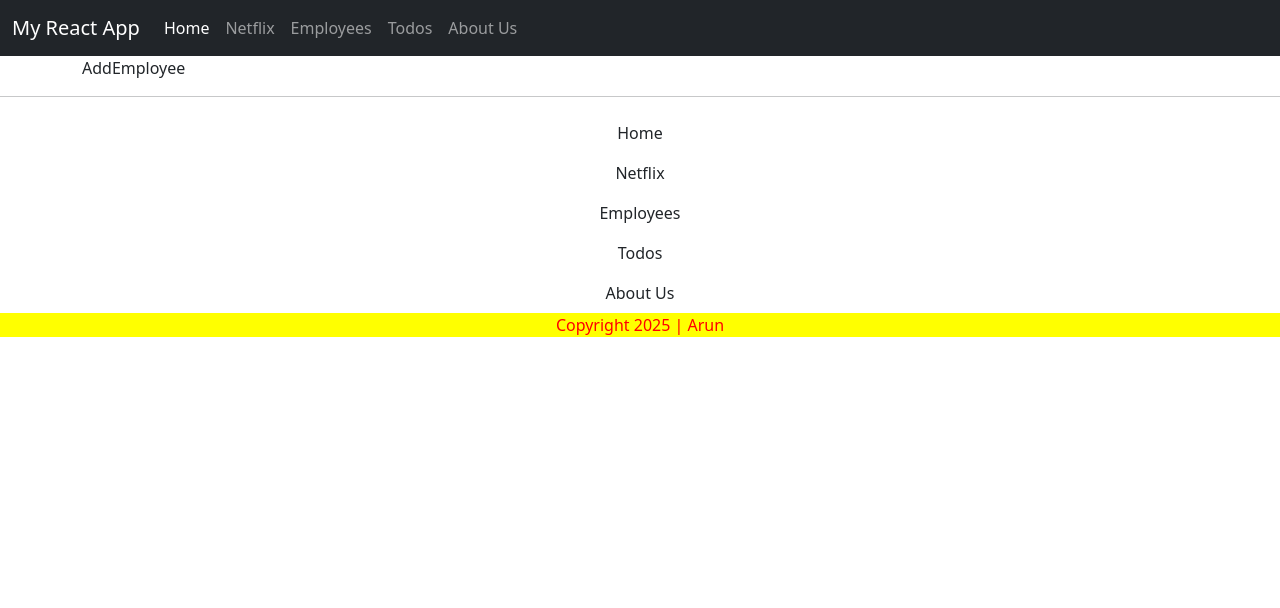
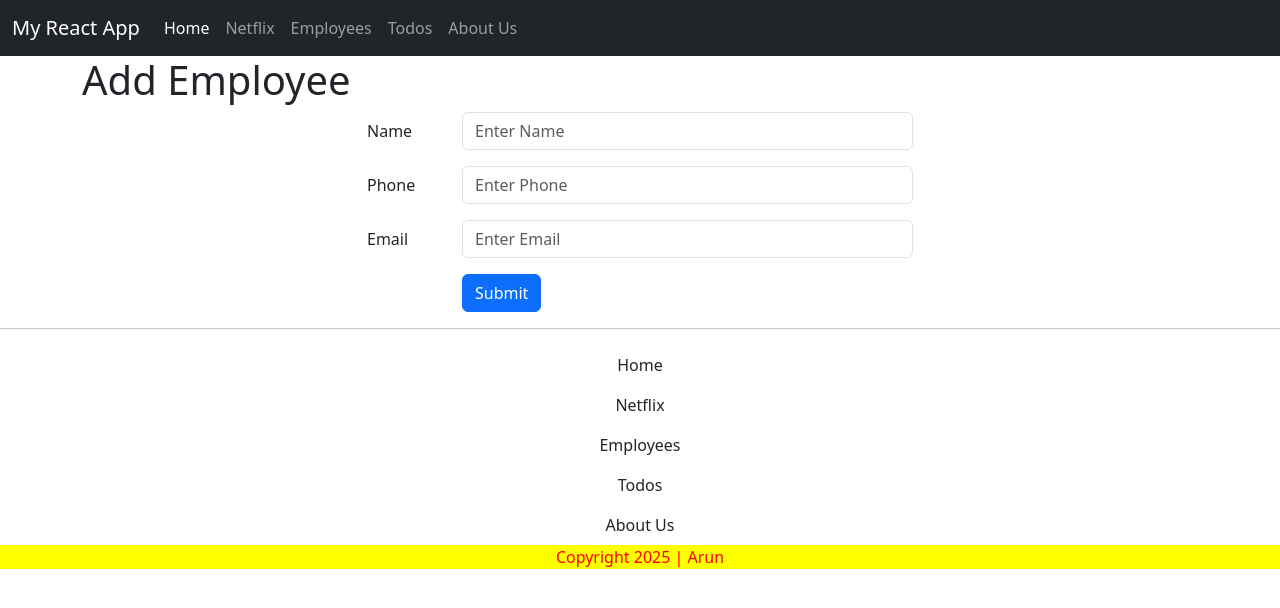
Before and after one commit to arunprabu/my-react-app-mar-2025, a React (Vite) app: page /employees/add in a window 1280 px wide. Shown: the top 608 px of the page. Built offline with nearby package versions, Linux system fonts and the light colour scheme.

Commit message:
updated with react hook form

```diff
--- a/package.json
+++ b/package.json
@@ -10,8 +10,10 @@
     "preview": "vite preview"
   },
   "dependencies": {
+    "axios": "^1.9.0",
     "react": "^18.3.1",
     "react-dom": "^18.3.1",
+    "react-hook-form": "^7.56.1",
     "react-router-dom": "^7.5.1"
   },
   "devDependencies": {
--- a/src/components/employees/AddEmployee.tsx
+++ b/src/components/employees/AddEmployee.tsx
@@ -1,6 +1,64 @@
+import axios from "axios";
+import { useState } from "react";
+import { useForm } from "react-hook-form";
+
 const AddEmployee = () => {
+  const { register, handleSubmit} = useForm();
+  const [isSaved, setIsSaved] = useState(false);
+
+  const handleAddEmployee = (formData: any) => { // collect the form data
+    console.log(formData);
+    // let's submit the form data
+
+    // 1. What's the REST API URL? https://jsonplaceholder.typicode.com/users
+    // 2. What's the HTTP Method? POST
+    // 3. What's the REST API Client tool? axios
+    axios.post("https://jsonplaceholder.typicode.com/users", formData)
+      .then( (res) => {
+        console.log(res);
+        setIsSaved(true);
+      })
+  }
+
   return (
-    <div>AddEmployee</div>
+    <div className="row">
+      <div className="col-md-12">
+        <h1>Add Employee</h1>
+      </div>
+
+      <form className="col-md-6 offset-md-3" onSubmit={handleSubmit(handleAddEmployee)}>
+        <div className="form-group row mb-3">
+          <label htmlFor="nameInput" className="col-sm-2 col-form-label">Name</label>
+          <div className="col-sm-10">
+            <input type="text" className="form-control" id="nameInput" placeholder="Enter Name" {...register("employeeName")} />
+          </div>
+        </div>
+        <div className="form-group row mb-3">
+          <label htmlFor="phoneInput" className="col-sm-2 col-form-label">Phone</label>
+          <div className="col-sm-10">
+            <input type="text" className="form-control" placeholder="Enter Phone" id="phoneInput" {...register("phone")} />
+          </div>
+        </div>
+        <div className="form-group row mb-3">
+          <label htmlFor="emailInput" className="col-sm-2 col-form-label">Email</label>
+          <div className="col-sm-10">
+            <input type="email" className="form-control" placeholder="Enter Email" id="emailInput" {...register("email")} />
+          </div>
+        </div>
+        {
+          isSaved && <div className="alert alert-success"> Saved Successfully</div>
+        }
+
+        <div className="form-group row">
+          <div className="col-sm-10 offset-sm-2">
+            <button type="submit" className="btn btn-primary submitBtn">
+              Submit
+            </button>
+          </div>
+        </div>
+      </form>
+    </div>
+
   )
 }
 
--- a/src/main.tsx
+++ b/src/main.tsx
@@ -6,9 +6,9 @@ import { BrowserRouter } from 'react-router-dom'
 
 // App component is rendered inside div with id root
 createRoot(document.getElementById('root')!).render(
-  <StrictMode>
+  // <StrictMode>
     <BrowserRouter>
       <App />
     </BrowserRouter>
-  </StrictMode>,
+  // </StrictMode>,
 )
--- a/src/pages/Employees.tsx
+++ b/src/pages/Employees.tsx
@@ -1,6 +1,38 @@
+import axios from "axios";
+import { useEffect, useState } from "react"
 import { Link } from "react-router-dom"
 
 const Employees = () => {
+  console.log("1. Program Started");
+
+  // Let's first keep the state with initial data
+  const [employeeList, setEmployeeList] = useState([]);
+  const [isLoading, setIsLoading] = useState<boolean>(true);
+
+  // ideal place for you to connect to the backend -- useEffect hook
+  useEffect(() => {
+    // this hook will be called automatically after initial rendering
+    console.log("3. Inside useEffect");
+    // This is the ideal place for us to hit the REST API
+    // connect to the backend
+    // 1. What's the REST API URL? https://jsonplaceholder.typicode.com/users
+    // 2. What's the HTTP Method? GET
+    // 3. What's the REST API Client tool? axios (npm i axios)
+    axios.get("https://jsonplaceholder.typicode.com/users")
+      .then((res: any) => { // if success
+        console.log(res.data);
+        setEmployeeList(res.data);
+      })
+      .catch((err) => { // error
+        console.log(err);
+      })
+      .finally(() => {
+        console.log("It is over!");
+        setIsLoading(false);
+      });
+  }, []); // empty array is -- dependencyList
+
+  console.log("2. Program Ended after rendering the JSX");
   return (
     <>
       <div className="my-3">
@@ -15,17 +47,34 @@ const Employees = () => {
 
       <div className="row">
         <h2>Listing Employees</h2>
-        {/* Employee Card */}
-        <div className="col-md-3">
-          <div className="card">
-            <div className="card-body">
-              <h5 className="card-title">John</h5>
-              <p className="card-text">Phone: 324536758</p>
-              <p className="card-text">Email: j@k.com</p>
-              <Link to="1" className="btn btn-outline-primary btn-sm">View More</Link>
+
+        {
+          isLoading &&
+          <div className="text-center">
+            <div className="spinner-border text-success" role="status">
+              <span className="visually-hidden">Loading...</span>
             </div>
           </div>
-        </div>
+        }
+
+        {/* Lists and Keys */}
+        {
+          employeeList?.map((employee: any) => {
+            return (
+              <div className="col-md-3" key={employee.id}>
+                <div className="card">
+                  <div className="card-body">
+                    <h5 className="card-title">{employee?.name}</h5>
+                    <p className="card-text">Phone: {employee?.phone}</p>
+                    <p className="card-text">Email: {employee?.email}</p>
+                    <Link to={employee?.id} className="btn btn-outline-primary btn-sm">View More</Link>
+                  </div>
+                </div>
+              </div>
+            )
+          })
+        }
+
 
       </div>
     </>
```
Also changed, not shown: Reference.txt, 1 other file (tests, documents, lock files or other folders).
